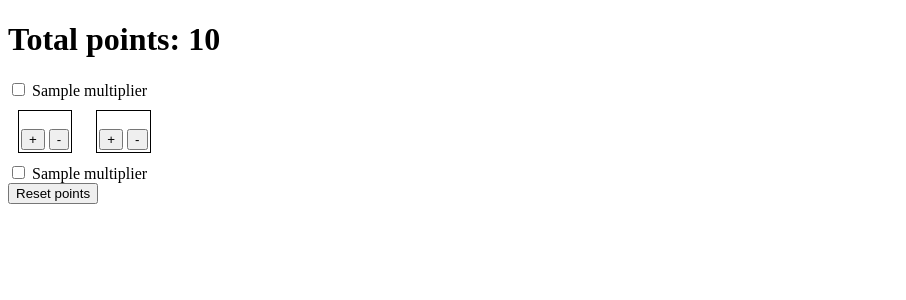
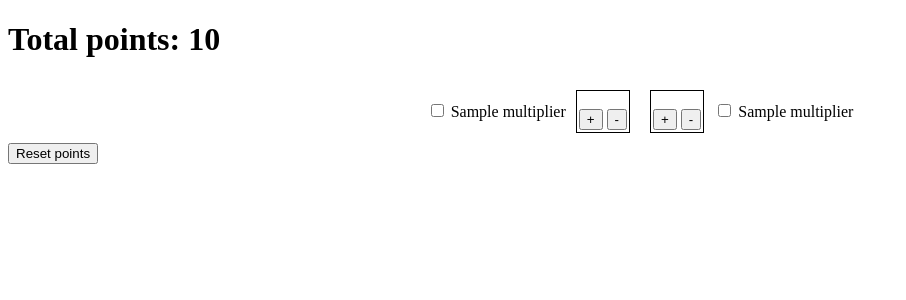
Before and after one commit to rodioniam/ls_web_app, a Django app: template templates/allocation.html in a window 1280 px wide. Shown: the top 300 px of the page, without its empty margins (0-906 px from the left). Run offline with Django 3.2, Linux system fonts and the light colour scheme; the template is opened without the code that fills it: most values are stand-ins (such as "Sample title", 1, 10 or a date in 2020).

Commit message:
update style

```diff
--- a/static/css/alloc_style.css
+++ b/static/css/alloc_style.css
@@ -1,7 +1,3 @@
-.style_test {
-  color: red;
-}
-
 h3 {
   margin: 0;
 }
@@ -10,12 +6,37 @@ p {
   text-align: center;
 }
 
+.card-container {
+  display: grid;
+  grid-template-rows: auto;
+  grid-template-areas: "position-left card-1 card-2 position-right";
+  align-items: center;
+  justify-content: center;
+}
+
+.card-1 {
+  grid-area: card-1;
+}
+
+.card-2 {
+  grid-area: card-2;
+}
+
+.position-left {
+  grid-area: position-left;
+}
+
+.position-right {
+  grid-area: position-right;
+}
+
 .card {
   display: inline-block;
   border: 1px solid black;
   margin: 10px;
   padding: 2px;
   box-sizing: border-box;
+  text-align: center;
 }
 
 .card-button {
```
